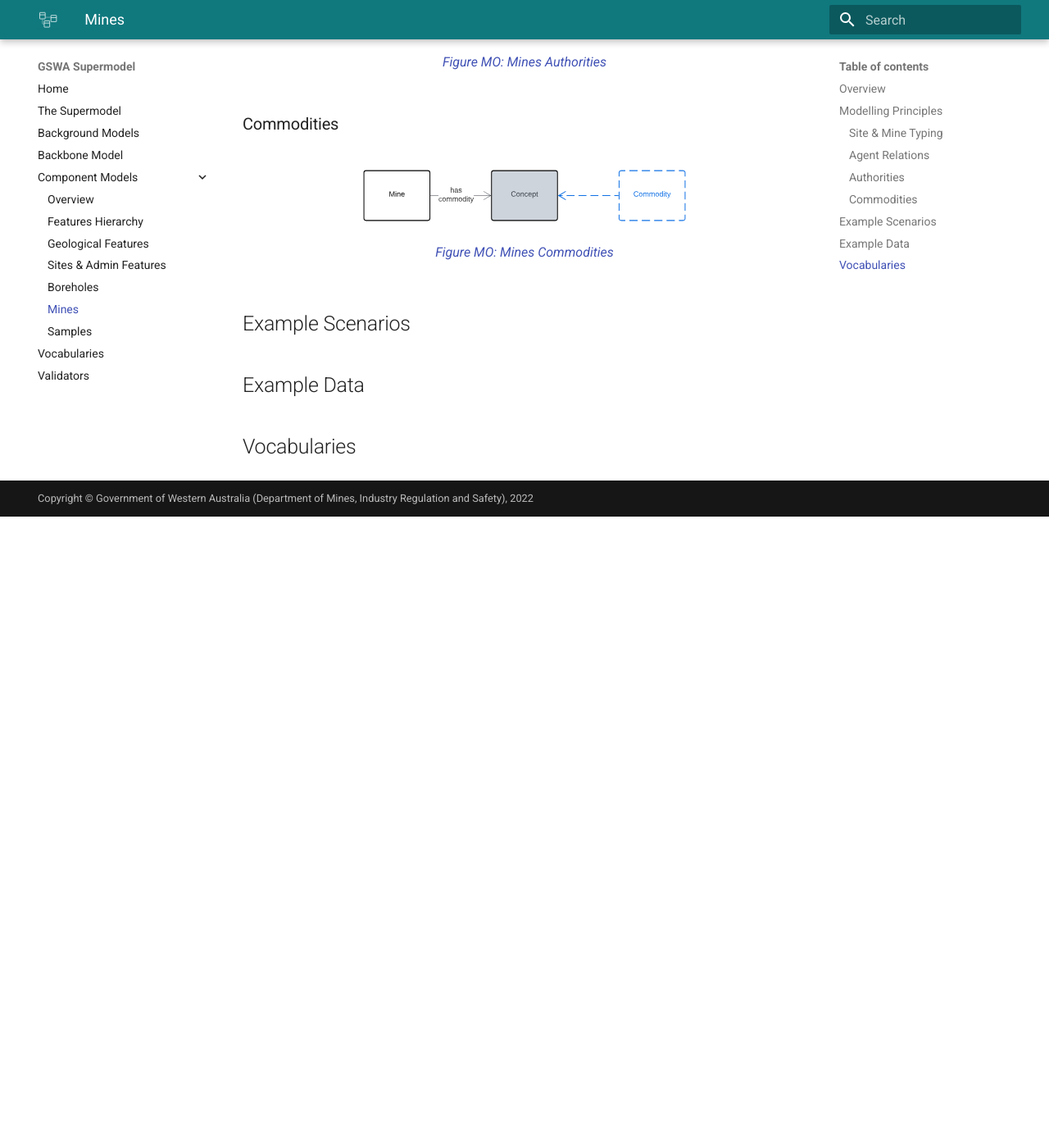
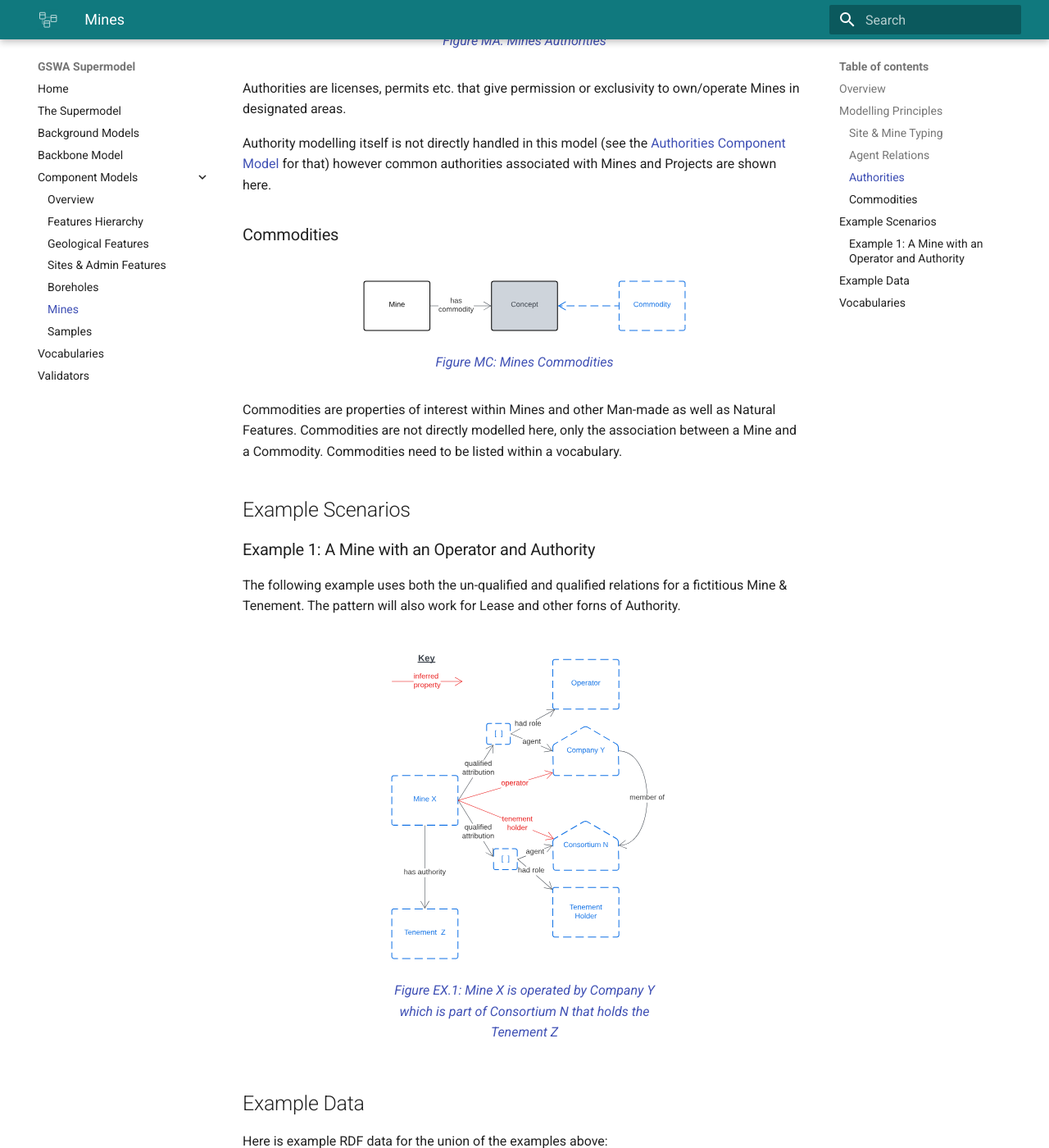
Before and after one commit to nicholascar/gswa-supermodel, an MkDocs documentation site: the page built from docs/components/mines.md, in a window 1280 px wide and 1400 px high, scrolled down 2357 px. Shown: the whole window at 82% size. Built offline with MkDocs 1.6.1 and Material for MkDocs 9.7.7, drawn with Linux system fonts in a browser that asks for light colours; before the commit the page ends 2987 px from its top, so only the background shows below that; some of the changed text lies outside the part shown.

Commit message:
completed Mines

````diff
--- a/docs/components/mines.md
+++ b/docs/components/mines.md
@@ -20,32 +20,98 @@
 <a href="../../assets/mines-Agents.svg">
 <figure id="figure-bh" markdown style="width:50%">
   ![](../assets/mines-Agents.svg)
-  <figcaption>Figure MO: Mines Model Agent relations - general pattern</figcaption>
+  <figcaption>Figure MAg: Mines Model Agent relations - general pattern</figcaption>
 </figure>
 </a>
 
-Agents relations - of Mines and Mine Projects to People and Organisations - follows the standards [PROV](../background.md#prov) standard [_qualified relations pattern_](https://www.w3.org/TR/prov-o/#cross-reference-qualified-terms) so Agents with relations to Mines and Projects can be indicated with Roles. the following example uses both the un-qualified and qualified relations above for a fictitious Mine, Project and Permit.
+Agents relations - of Mines and Mine Projects to People and Organisations - follows the standards [PROV](../background.md#prov) standard [_qualified relations pattern_](https://www.w3.org/TR/prov-o/#cross-reference-qualified-terms) so Agents with relations to Mines and Projects can be indicated with Roles. See Example 1 in [Example Scnearios](#example-scenarios) below.
 
 ### Authorities
 
 <a href="../../assets/mines-Authorities.svg">
 <figure id="figure-bh" markdown style="width:70%">
   ![](../assets/mines-Authorities.svg)
-  <figcaption>Figure MO: Mines Authorities</figcaption>
+  <figcaption>Figure MA: Mines Authorities</figcaption>
 </figure>
 </a>
+
+Authorities are licenses, permits etc. that give permission or exclusivity to own/operate Mines in designated areas.
+
+Authority modelling itself is not directly handled in this model (see the [Authorities Component Model](../components/authorities.md) for that) however common authorities associated with Mines and Projects are shown here.
 
 ### Commodities
 
 <a href="../../assets/mines-Commodities.svg">
 <figure id="figure-bh" markdown style="width:60%">
   ![](../assets/mines-Commodities.svg)
-  <figcaption>Figure MO: Mines Commodities</figcaption>
+  <figcaption>Figure MC: Mines Commodities</figcaption>
 </figure>
 </a>
 
+Commodities are properties of interest within Mines and other Man-made as well as Natural Features. Commodities are not directly modelled here, only the association between a Mine and a Commodity. Commodities need to be listed within a vocabulary.
+
 ## Example Scenarios
+
+### Example 1: A Mine with an Operator and Authority
+
+The following example uses both the un-qualified and qualified relations for a fictitious Mine & Tenement. The pattern will also work for Lease and other forns of Authority.
+
+<a href="../../assets/mines-EX.1.svg">
+<figure id="figure-bh" markdown style="width:50%">
+  ![](../assets/mines-EX.1.svg)
+  <figcaption>Figure EX.1: Mine X is operated by Company Y which is part of Consortium N that holds the Tenement Z</figcaption>
+</figure>
+</a>
 
 ## Example Data
 
+Here is example RDF data for the union of the examples above:
+
+```
+PREFIX ex: <http://example.com/>
+PREFIX gswa: <https://linked.data.gov.au/def/gswa-supermodel/>
+PREFIX prov: <http://www.w3.org/ns/prov#>
+PREFIX sdo: <https://schema.org/>
+
+ex:mine-x
+    a gswa:Mine ;
+    prov:qualifiedAttribution
+        [
+            prov:agent ex:company-y ;
+            prov:hadRole ex:Operator
+        ] ,
+        [
+            prov:agent ex:consortium-n ;
+            prov:hadRole ex:TenementHolder
+        ] ;
+    gswa:hasAuthority ex:tenement-z ;
+    sdo:name "Mine X" ;
+.
+
+ex:company-y
+    a sdo:Organization ;
+    sdo:memberOf ex:consortium-n ;
+    sdo:name "Company Y" ;
+.
+
+ex:tenement-z
+    a gswa:Tenement ;
+.
+
+ex:consortium-n
+    a sdo:Organization ;
+    sdo:name "Consortium N" ;
+.
+```
+
 ## Vocabularies
+
+Vocabularies supporting this model and the positions within the model they occupy are listed and described below.
+
+**Vocabulary** | **Description** | **Model Position**
+--- | --- | ---
+Agent Roles<br /><br />_Not developed yet_ | The roles that Agents play with respect to Sites, Authorities & one another | Range value for `prov:hadRole` predicate used `prov:Attribution` instance
+Site Types<br /><br />_Not developed yet_ | Fine-grained types of Site | Range value for `sdo:additionalType` predicate used on `Mine` (`Site`) instances
+Site Operational Statuses<br /><br />_Not developed yet_ | The status of a Site's operations | Range value for `hasOperatingStatus` predicate used on `Mine` (`Site`) instances
+Project Status<br /><br />_Not developed yet_ | The status of a Project | Range value for `hasProjectStatus` predicate used on `Project` instances
+Commodities<br /><br />_Not developed yet, could derive from [CGI's Commodity Codes vocabulary](http://resource.geosciml.org/classifier/cgi/commodity-code)_ | Types of Commodity | Range value for `hasCommodity` predicate used on `Mine` (`Site`) instances
````
Also changed, not shown: docs/components/samples.md (+2 -2 lines), docs/assets/mines-EX.1.svg (added), docs/assets/mines-Overview.svg.
